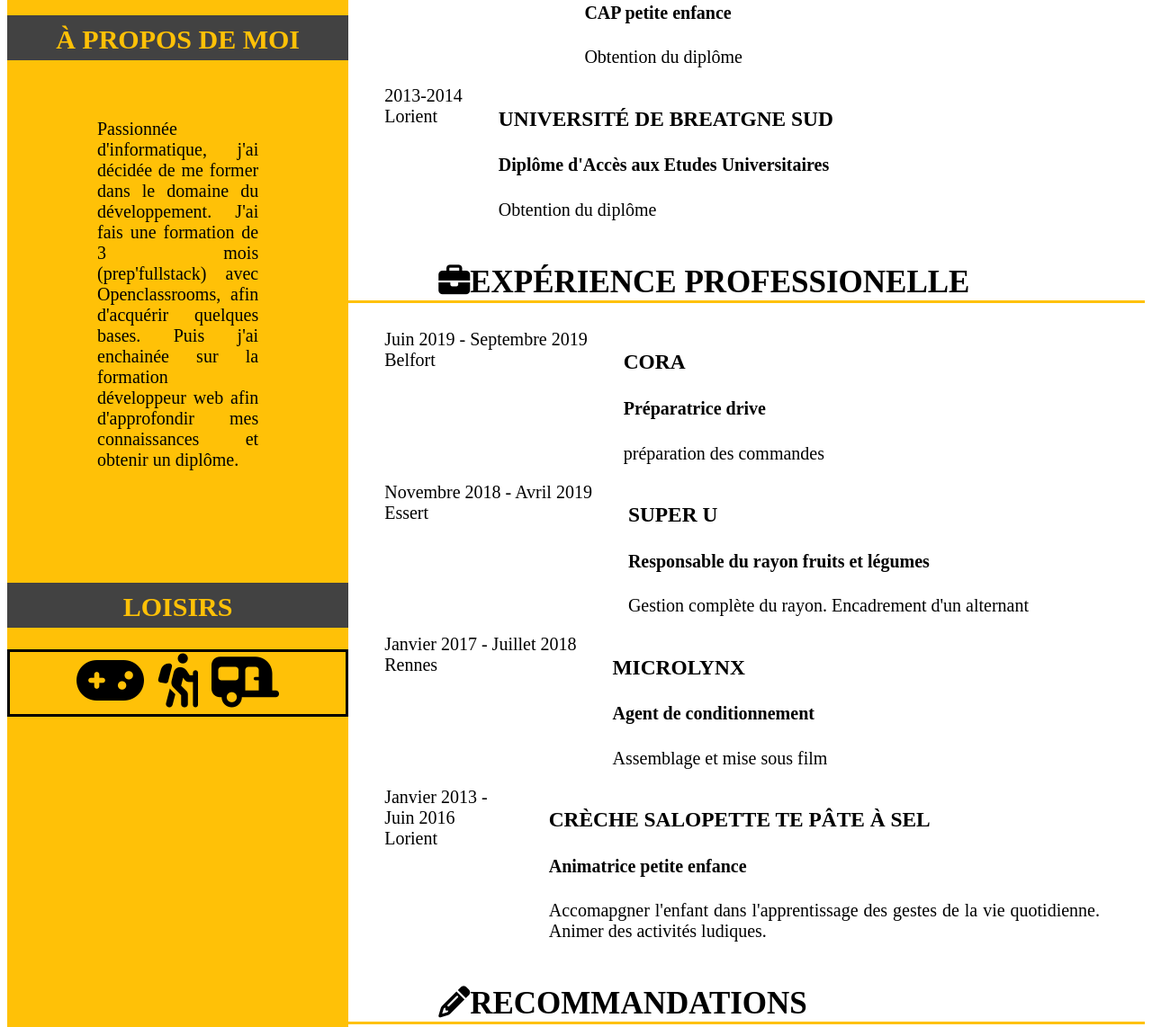
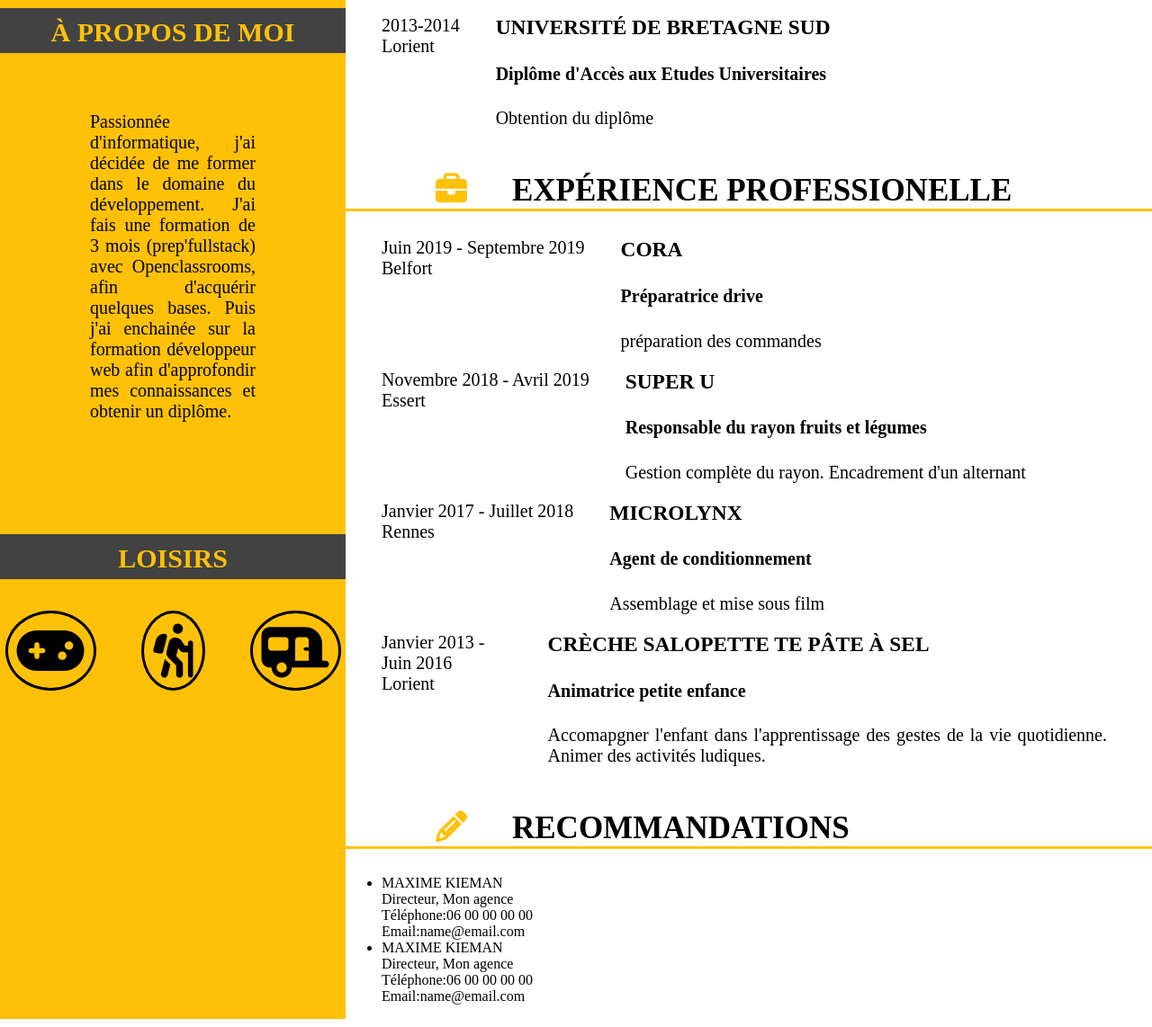
Before and after one commit to Marion-Touin/Projet2-OC-CV, a plain HTML site: page index.html in a window 1280 px wide. Shown: the part 951-2093 px from the top of the page at 90% size. Drawn offline with Linux system fonts and the light colour scheme.

Commit message:
enlever certains éléments css inutile + design icone loisir + titre partie gauche

```diff
--- a/index.html
+++ b/index.html
@@ -44,15 +44,13 @@
     </div>
     <!--Section de droite-->
     <div class="containerright">
-        <header>
             <h1 class="nom">Marion TOUIN</h1>
-            <h2 class="métier"><span>Dével</span>oppeuse web freelance</h2>
-        </header>
+            <h2 class="métier"><span class="dev">Dével</span>oppeuse web freelance</h2>
         <!--Section formation-->
         <section>
             <h2 class="titreleft"><i class="fas fa-graduation-cap"></i>Formation</h2>
         <ul>
-            <li>
+            <li class="block">
                 <div class="date">2020<br/>Paris
                 </div>
                 <div class="description">
@@ -63,7 +61,7 @@
                 </p>
                 </div>
             </li>
-            <li>
+            <li class="block">
                 <div class="date">
                 2019-2020<br/>
                 Paris
@@ -74,7 +72,7 @@
                 <p>Intégrez un thème Wordpress pour un client. Réalisez l'extranet d'un groupe bancaire.</p>
             </div>
             </li>
-            <li>
+            <li class="block">
                 <div class="date">
                 2014 -2015<br/>
                 Chasseneuil-du-Poitou
@@ -85,13 +83,13 @@
                 <p>Obtention du diplôme</p>
             </div>
             </li>
-            <li>
+            <li class="block">
                 <div class="date">
                 2013-2014<br/>
                 Lorient
             </div>
             <div class="description">
-                <h3>Université de Breatgne Sud</h3>
+                <h3>Université de Bretagne Sud</h3>
                 <h4>Diplôme d'Accès aux Etudes Universitaires</h4>
                 <p>Obtention du diplôme</p>
             </div>
@@ -102,7 +100,7 @@
         <section>
             <h2 class="titreleft"><i class="fas fa-briefcase"></i>expérience professionelle</h2>
         <ul>
-            <li>
+            <li class="block">
                 <div class="date">
                 Juin 2019 - Septembre 2019<br/>
                 Belfort
@@ -113,7 +111,7 @@
                 <p>préparation des commandes</p>
             </div>
             </li>
-            <li>
+            <li class="block">
                 <div class="date">
                 Novembre 2018 - Avril 2019<br/>
                 Essert
@@ -124,7 +122,7 @@
                 <p>Gestion complète du rayon. Encadrement d'un alternant</p>
             </div>
             </li>
-            <li>
+            <li class="block">
                 <div class="date">
                 Janvier 2017 - Juillet 2018<br/>
                 Rennes
@@ -135,7 +133,7 @@
                 <p>Assemblage et mise sous film</p>
             </div>
             </li>
-            <li>
+            <li class="block">
                 <div class="date">
                 Janvier 2013 - Juin 2016<br/>
                 Lorient
--- a/style.css
+++ b/style.css
@@ -1,15 +1,15 @@
+body{
+    margin: 0;
+}
 .page{
     display: flex;
-    flex-wrap: wrap;
 }
 .containerleft{
     width: 30%;
-    float: left;
     background-color:#FFC107;
 }
 .containerright{
     width: 70%;
-    float: right;
 }
 /*Partie gauche*/
 .img{
@@ -42,17 +42,15 @@
     padding-bottom: 100px;
     padding-top: 40px;
 }
-.icone{
-    font-size: 60px;
-    text-align: center;
-    border-style: solid;
-}
 /*Partie droite*/
 .nom{
     font-size: 50px;
     text-transform: uppercase;
     margin-top: 125px;
     margin-left: 50px;
+}
+.dev{
+    border-bottom: 3px solid #FFC107 ;
 }
 .métier{
     font-size: 25px;
@@ -65,11 +63,10 @@
     padding-left: 100px;
     border-bottom: 3px solid #FFC107;
 }
-li{
+.block{
     display: flex;
 }
 .date{
-    text-align: left;
     margin-right: 40px;
     font-size: 20px;
 }
@@ -80,4 +77,42 @@ li{
 }
 h3{
     text-transform: uppercase;
+    margin-top: 0;
 }
+.fa-gamepad:before {
+    border: 3px solid black;
+    font-size: 60px;
+    padding: 10px;
+    border-radius: 50%;
+    margin-right: 50px;
+}
+.fa-hiking:before {
+    border: 3px solid black;
+    font-size: 60px;
+    padding: 10px;
+    border-radius: 50%;
+    margin-right: 50px;
+}
+.fa-caravan:before {
+    border: 3px solid black;
+    font-size: 60px;
+    padding: 10px;
+    border-radius: 50%;
+}
+.fa-graduation-cap:before {
+    margin-right: 50px;
+    color: #FFC107;
+}
+.fa-briefcase:before {
+    margin-right: 50px;
+    color: #FFC107;
+}
+.fa-pencil-alt:before {
+    margin-right: 50px;
+    color: #FFC107;
+}
+.icone{
+    display: flex;
+    justify-content: center;
+    margin-top: 50px;
+}
```
